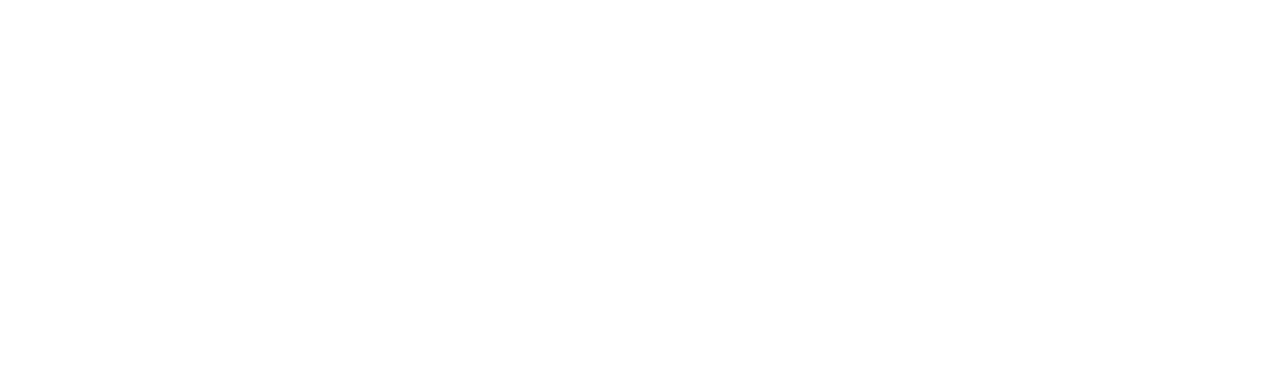
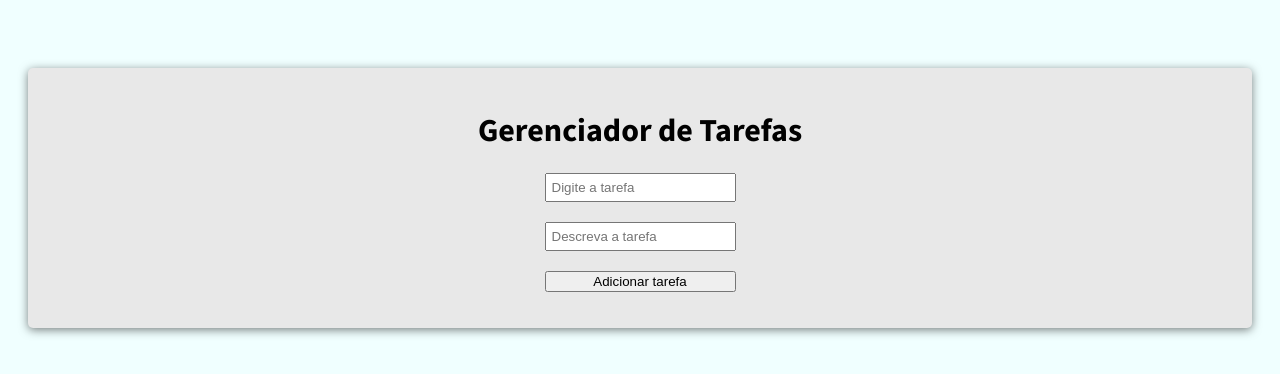
Before and after one commit to NincatBiel/gerenciador-tarefas, a plain HTML site: page frontend/index.html in a window 1280 px wide. Drawn offline with nearby package versions, Linux system fonts and the light colour scheme.

Commit message:
Alteração index.html, Alteração style.css. index.html v1.1 style.css v1

```diff
--- a/frontend/index.html
+++ b/frontend/index.html
@@ -11,8 +11,20 @@
     <title>Gerenciador de tarefas</title>
 </head>
 <body>
+    <main class="container">
 
+        <h1>Gerenciador de Tarefas</h1>
 
+        <div class="tarefas">
+            <form>
+                <input type="text" placeholder="Digite a tarefa" required>
+                <input type="text" placeholder="Descreva a tarefa" required>
 
+                <button>Adicionar tarefa</button>
+            </form>
+
+            <ul></ul>
+        </div>
+    </main>
 </body>
 </html>
--- a/frontend/style.css
+++ b/frontend/style.css
@@ -0,0 +1,51 @@
+/*========================= Fonte =========================*/
+@import url('https://fonts.googleapis.com/css2?family=Inter:ital,opsz,wght@0,14..32,100..900;1,14..32,100..900&family=Source+Sans+3:ital,wght@0,200..900;1,200..900&display=swap');
+
+/*========================= Body =========================*/
+:root{
+    --fonte-principal: 'Source Sans 3', sans-serif;
+
+    --cor-background: azure;
+    --cor-background-container: #e8e8e8;
+}
+
+body{
+    font-family: var(--fonte-principal);
+
+    background-color: var(--cor-background);
+
+    padding: 20px;
+}
+
+.container{
+    max-width: 1200px;
+    margin: 40px auto;
+    background-color: var(--cor-background-container);
+    padding: 20px;
+    border-radius: 5px;
+    box-shadow: 0 2px 10px rgba(1, 1, 1, 0.500);
+    display: flex;
+    flex-direction: column;
+    justify-content: center;
+    align-items: center;
+}
+
+h1{
+    font-size: 2em;
+}
+
+/*========================= Form =========================*/
+form{
+    display: flex;
+    flex-direction: column;
+    gap: 20px;
+}
+
+input{
+    padding: 5px;
+}
+
+/*========================= Botão =========================*/
+
+
+/*========================= Ul =========================*/
```
